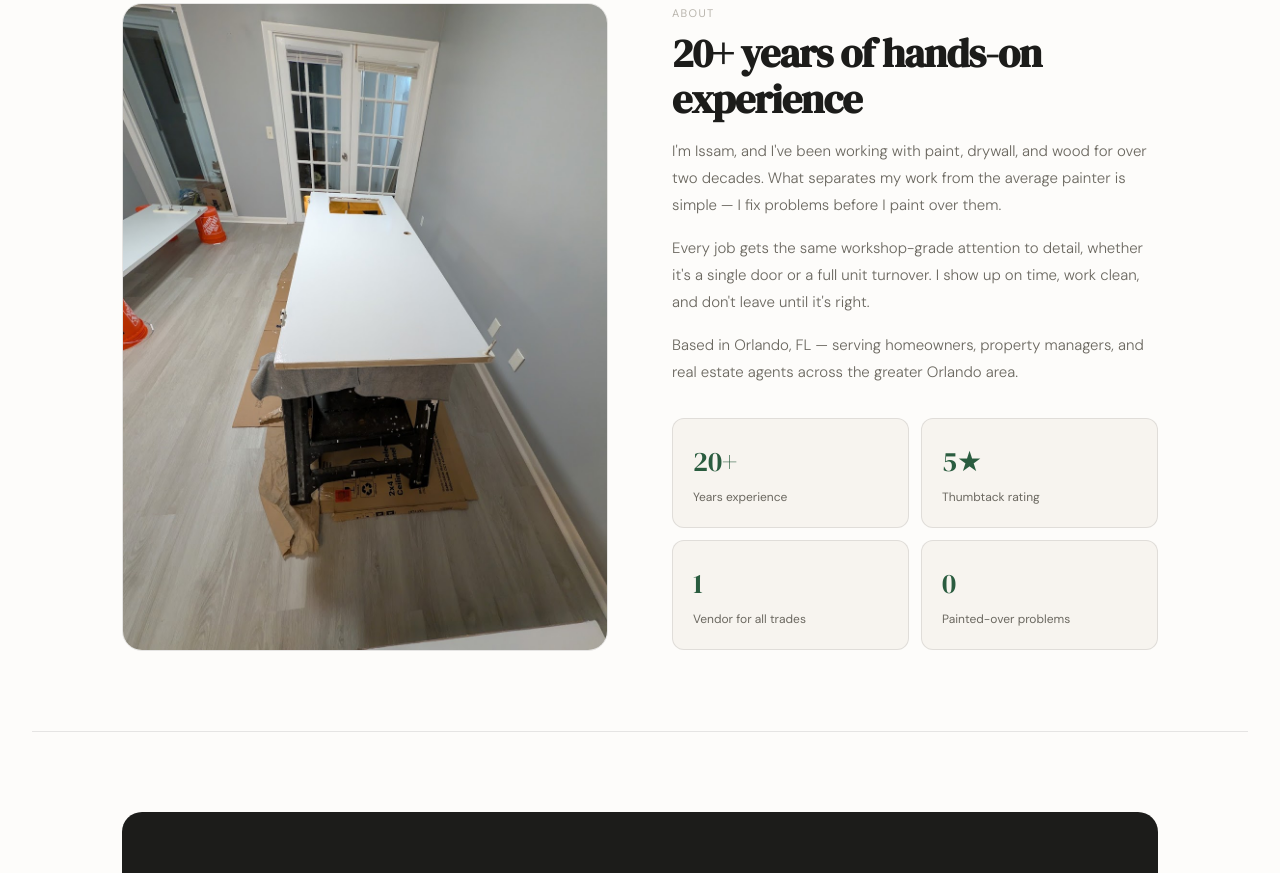
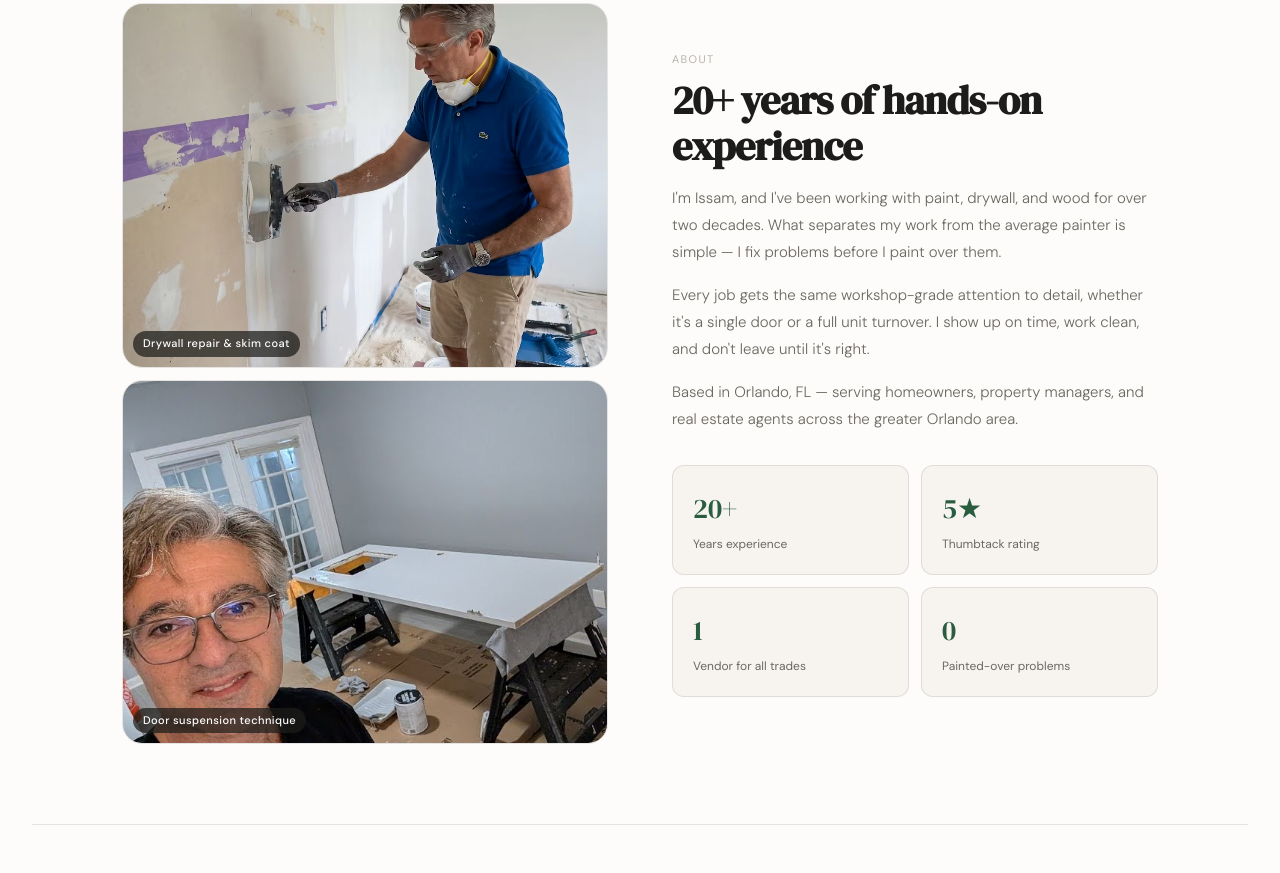
Before and after one commit to izeinoun/izeinoun.github.io, a plain HTML site: page index.html in a window 1280 px wide. Shown: the part 3605-4478 px from the top of the page. Drawn offline with nearby package versions, Linux system fonts and the light colour scheme; a script that the page names is missing.

Commit message:
Add files via upload

```diff
--- a/index.html
+++ b/index.html
@@ -102,8 +102,12 @@
 
   /* ABOUT */
   .about-grid { display: grid; grid-template-columns: 1fr 1fr; gap: 4rem; align-items: center; }
-  .about-img { border-radius: 20px; overflow: hidden; aspect-ratio: 3/4; border: 1px solid var(--border); }
+  .about-photos { display: flex; flex-direction: column; gap: 12px; }
+  .about-img { border-radius: 20px; overflow: hidden; border: 1px solid var(--border); position: relative; }
   .about-img img { width: 100%; height: 100%; object-fit: cover; display: block; }
+  .about-img.primary { aspect-ratio: 4/3; }
+  .about-img.secondary { aspect-ratio: 4/3; }
+  .about-img-label { position: absolute; bottom: 10px; left: 10px; background: rgba(28,28,26,0.72); color: #fff; font-size: 11px; font-weight: 500; padding: 4px 10px; border-radius: 100px; letter-spacing: 0.04em; }
   .about-text p { font-size: 15px; color: var(--mid); line-height: 1.8; font-weight: 300; margin-bottom: 1rem; }
   .about-stats { display: grid; grid-template-columns: 1fr 1fr; gap: 12px; margin-top: 2rem; }
   .about-stat { background: var(--cream); border-radius: 12px; padding: 1.25rem; border: 1px solid var(--border); }
@@ -156,6 +160,8 @@
     .nav-links { display: none; }
     .ba-grid { grid-template-columns: 1fr; }
     .about-grid { grid-template-columns: 1fr; }
+    .about-photos { flex-direction: row; }
+    .about-img.primary, .about-img.secondary { aspect-ratio: 1; }
     .photo-grid { grid-template-columns: repeat(2, 1fr); }
     .section { padding: 3.5rem 1.5rem; }
     .gallery-section { padding: 3.5rem 1.5rem; }
@@ -325,8 +331,15 @@
 
 <div class="section" id="about">
   <div class="about-grid">
-    <div class="about-img">
-      <img src="door painting 1.jpg" alt="Issam at work — Specialty Home Painting Orlando">
+    <div class="about-photos">
+      <div class="about-img primary">
+        <img src="issam-drywall.jpg" alt="Issam applying drywall skim coat — Specialty Home Painting Orlando">
+        <span class="about-img-label">Drywall repair & skim coat</span>
+      </div>
+      <div class="about-img secondary">
+        <img src="issam-door-suspension.jpg" alt="Issam with door on horizontal suspension rig — Specialty Home Painting Orlando">
+        <span class="about-img-label">Door suspension technique</span>
+      </div>
     </div>
     <div class="about-text">
       <div class="section-label">About</div>
```
